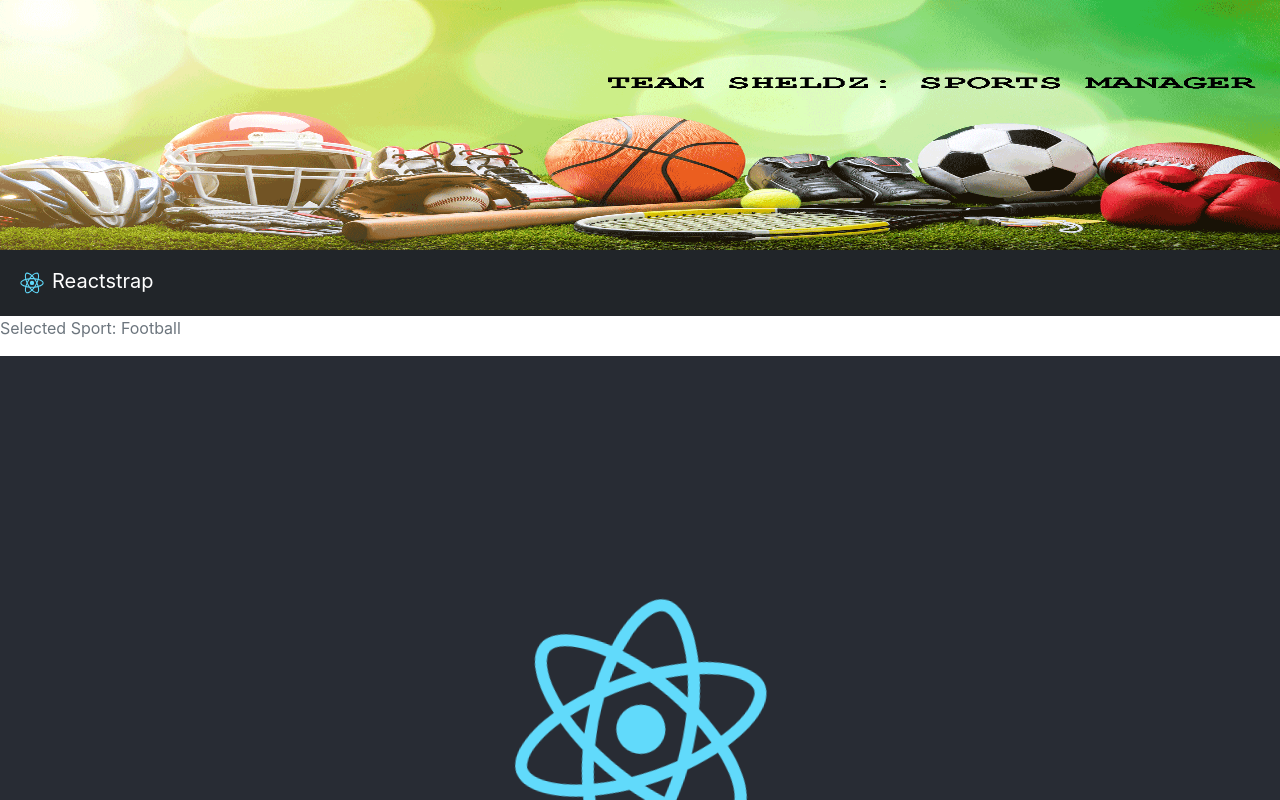
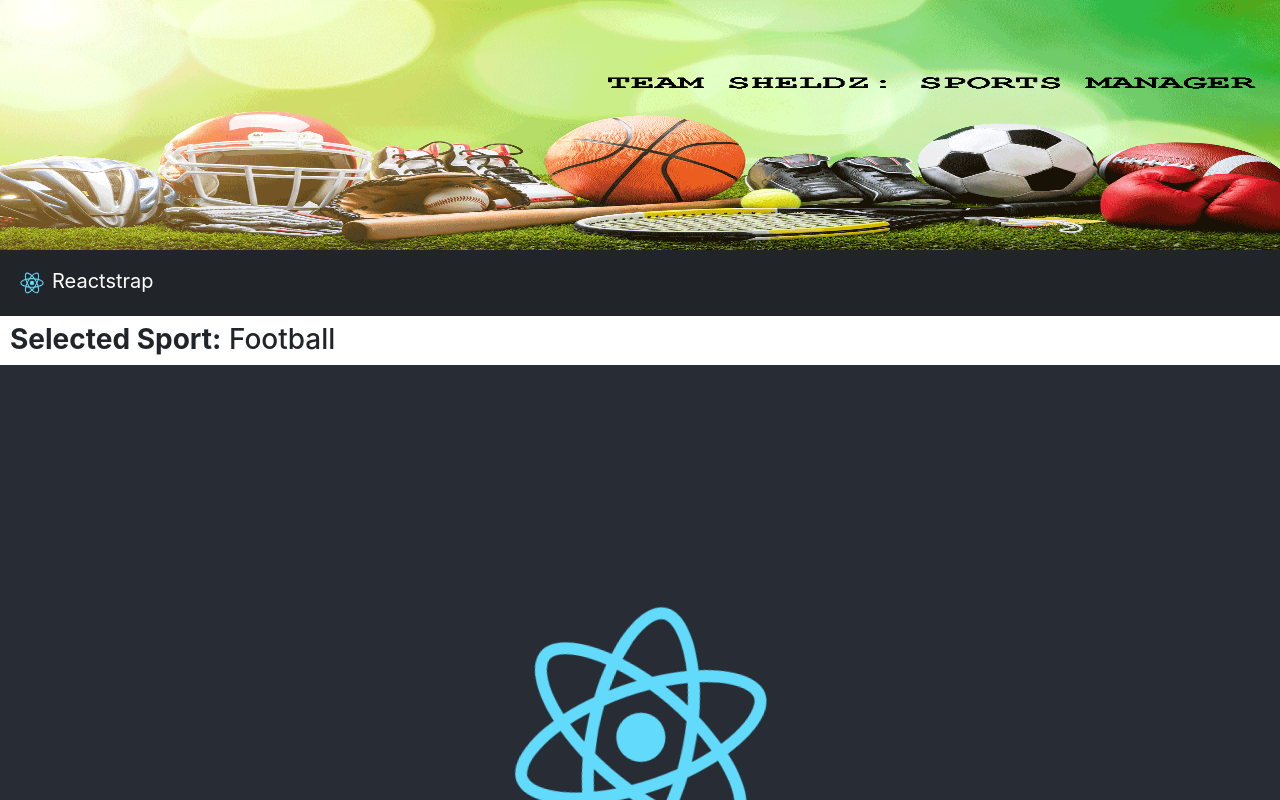
Before and after one commit to UMGC-SHELDZ/sports-manager, a React (Create React App) app: page / in a window 1280 px wide. Shown: the top 800 px of the page. Built offline with nearby package versions, Linux system fonts and the light colour scheme.

Commit message:
(SM-9) Added HeaderBar and Styles.

```diff
--- a/src/common/constants/constants.ts
+++ b/src/common/constants/constants.ts
@@ -5,7 +5,7 @@ export enum CurrentViewOptions {
     SPORT = 'SPORT'
 }
 
-// To use with enum to display on the BreadcrumbBar
+// To use with enum to display on the HeaderBar
 const CurrentViewOptionStrings: { [key: string]: string} = {
     MANAGER: 'Current Manager',
     TEAM: 'Active Team',
--- a/src/components/App.tsx
+++ b/src/components/App.tsx
@@ -2,7 +2,7 @@ import React from 'react';
 import { CurrentViewOptions } from '../common/constants/constants';
 
 // Custom components
-import BreadcrumbBar from './BreadcrumbBar/BreadcrumbBar';
+import HeaderBar from './HeaderBar/HeaderBar';
 import HelloWorld from './HelloWorld/HelloWorld';
 import JumbotronHeader from './JumbotronHeader/JumbotronHeader';
 import NavBar from './NavBar/NavBar';
@@ -12,7 +12,7 @@ function App() {
     <div className="App">
       <JumbotronHeader />
       <NavBar />
-      <BreadcrumbBar curViewOption={CurrentViewOptions.SPORT} sportName={'Football'} />
+      <HeaderBar curViewOption={CurrentViewOptions.SPORT} sportName={'Football'} />
       <header className="App-header">
         <HelloWorld greetingText='HELLO WORLD' />
       </header>
--- /dev/null
+++ b/src/components/HeaderBar/HeaderBar.scss
@@ -0,0 +1,5 @@
+.header-bar {
+    margin-left: 10px;
+    margin-top: 7px;
+    text-align: left;
+}
--- a/src/components/BreadcrumbBar/BreadcrumbBar.tsx
+++ b/src/components/HeaderBar/HeaderBar.tsx
@@ -4,42 +4,38 @@ import { Breadcrumb, BreadcrumbItem } from 'reactstrap';
 // constants
 import { CurrentViewOptions, CurrentViewOptionStrings } from '../../common/constants/constants';
 
-interface IBreadcrumbBarProps {
+interface IHeaderBarProps {
     curViewOption: CurrentViewOptions;
     sportName?: string;
     teamName?: string;
     managerName?: string;
 }
 
-function BreadcrumbBar({ curViewOption, sportName, teamName, managerName}: IBreadcrumbBarProps): ReactElement {
+function HeaderBar({ curViewOption, sportName, teamName, managerName}: IHeaderBarProps): ReactElement {
     /**
      * Constructs a breadcrumb item based on props
      * @returns {string} Constructed breadrumbitem string
      */
-    const renderBreadcrumbItemData = (): string => {
+    const renderHeader = (): ReactElement => {
         // Option for Sport
         if (curViewOption === CurrentViewOptions.SPORT) {
-            return `${CurrentViewOptionStrings[CurrentViewOptions.SPORT]}: ${sportName}`;
+            return <h3><strong>{CurrentViewOptionStrings[CurrentViewOptions.SPORT]}:</strong> {sportName}</h3>;
         }
 
         // Option for team
         if (curViewOption === CurrentViewOptions.TEAM) {
-            return `${CurrentViewOptionStrings[CurrentViewOptions.TEAM]}: ${teamName}, ${CurrentViewOptionStrings[CurrentViewOptions.MANAGER]}: ${managerName}`
+            return <h3><strong>{CurrentViewOptionStrings[CurrentViewOptions.TEAM]}:</strong> {teamName}, <strong>{CurrentViewOptionStrings[CurrentViewOptions.MANAGER]}:</strong> {managerName}</h3>
         }
 
         // Implicitly return manager view
-        return 'Manager View'
+        return <h3>Manager View</h3>;
     }
 
     return (
-        <>
-            <Breadcrumb>
-                <BreadcrumbItem active>
-                    {renderBreadcrumbItemData()}
-                </BreadcrumbItem>
-            </Breadcrumb>
-        </>
+        <div className='header-bar'>
+            {renderHeader()}
+        </div>
     )
 }
 
-export default BreadcrumbBar;
+export default HeaderBar;
--- a/src/index.scss
+++ b/src/index.scss
@@ -1,5 +1,6 @@
 @import './components/App.scss';
 @import 'bootstrap/dist/css/bootstrap.min.css';
+@import './components/HeaderBar/HeaderBar.scss';
 
 body {
   margin: 0;
```
